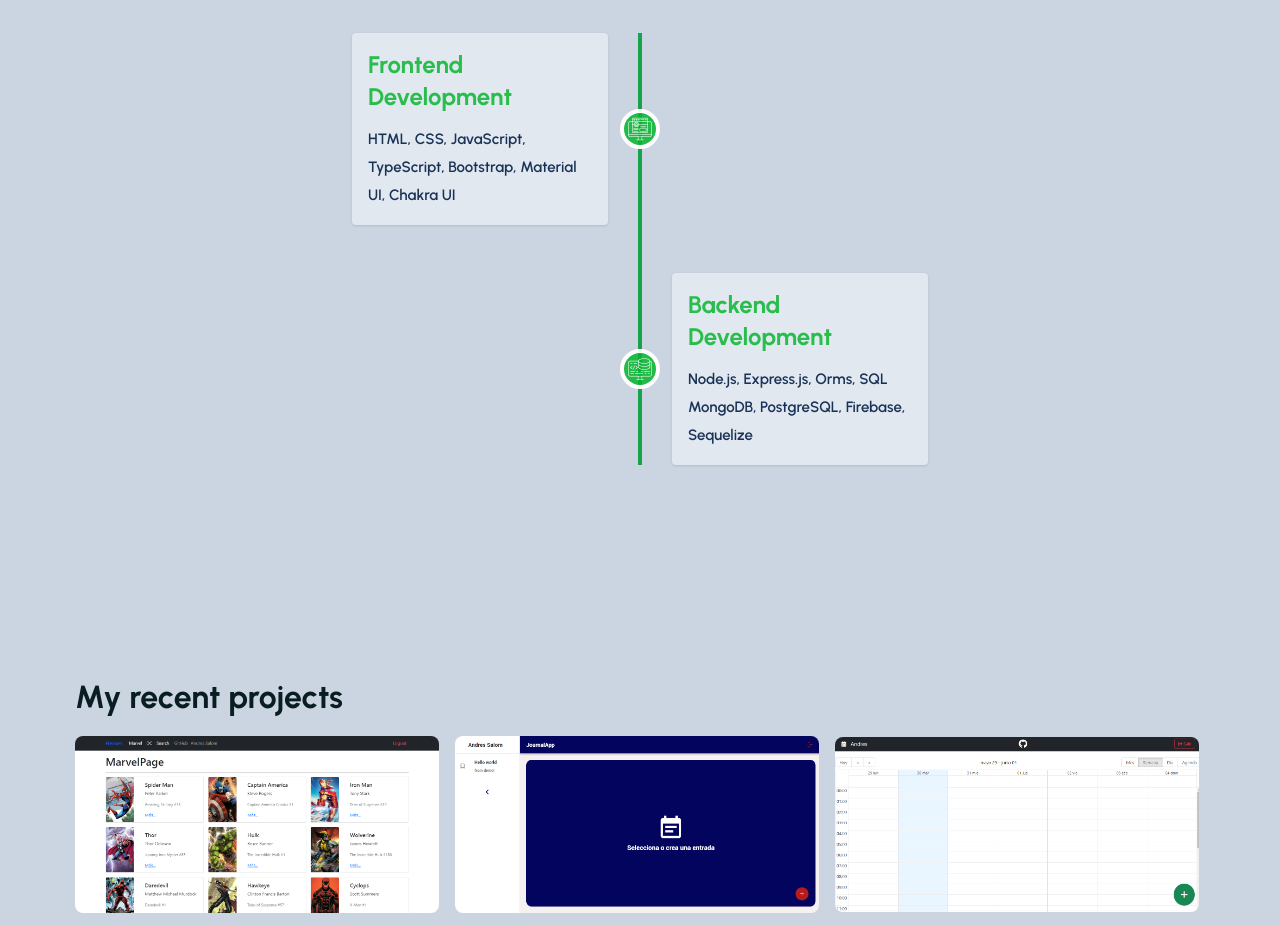
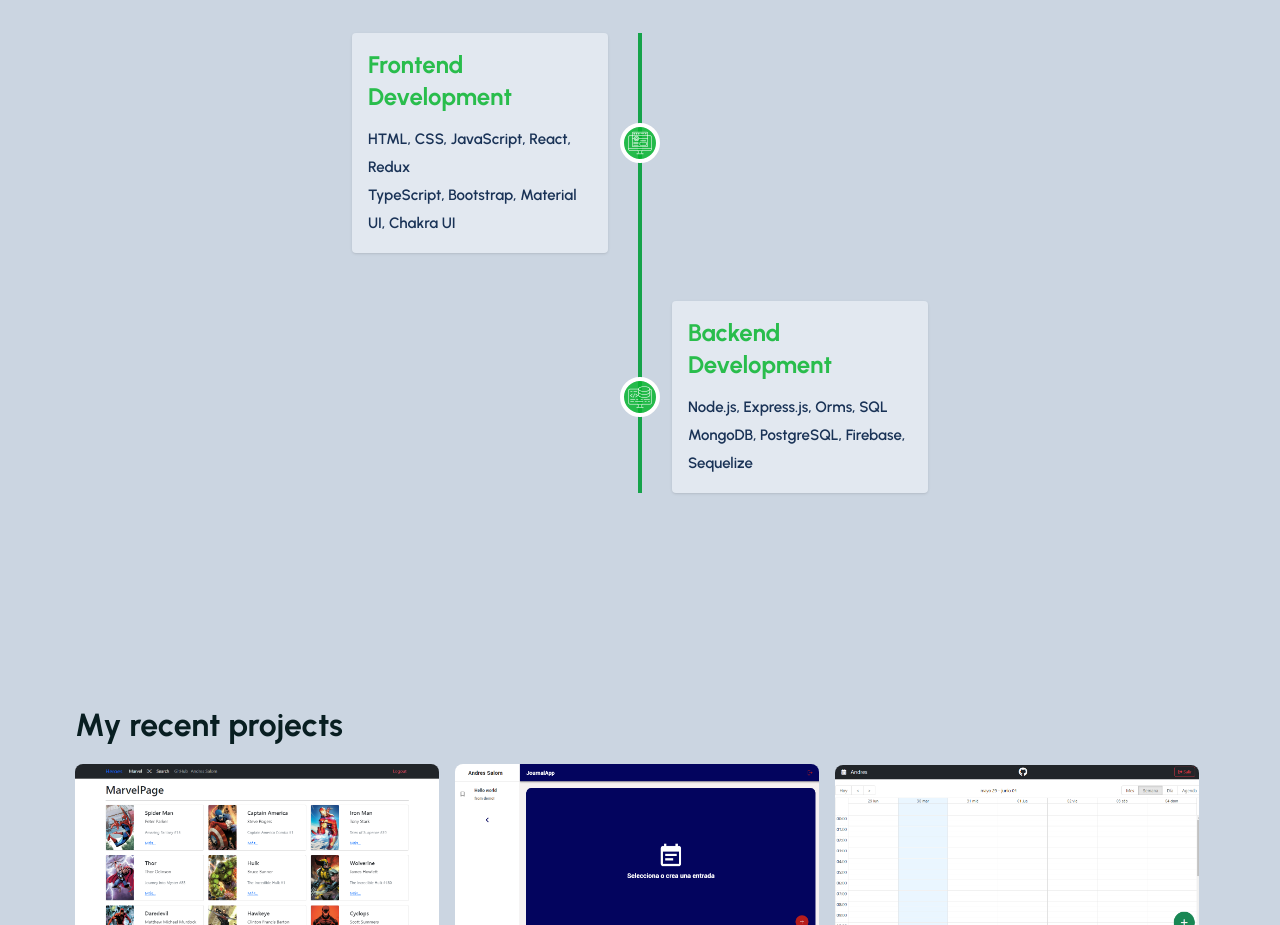
Before and after one commit to Tbownt/Portfolio-Redesign, a React (Create React App) app: page / in a window 1280 px wide. Shown: the part 940-1865 px from the top of the page. Built offline with nearby package versions, Linux system fonts and the light colour scheme.

Commit message:
correccion services

```diff
--- a/src/components/Services.jsx
+++ b/src/components/Services.jsx
@@ -32,7 +32,7 @@ export const Services = () => {
                           Frontend Development
                         </h3>
                         <p className="text-[15px] text-smallTextColor group-hover:text-white group-hover:font-[500] leading-7">
-                          HTML, CSS, JavaScript,
+                          HTML, CSS, JavaScript, React, Redux
                           <br />
                           TypeScript, Bootstrap, Material UI, Chakra UI
                         </p>
```
